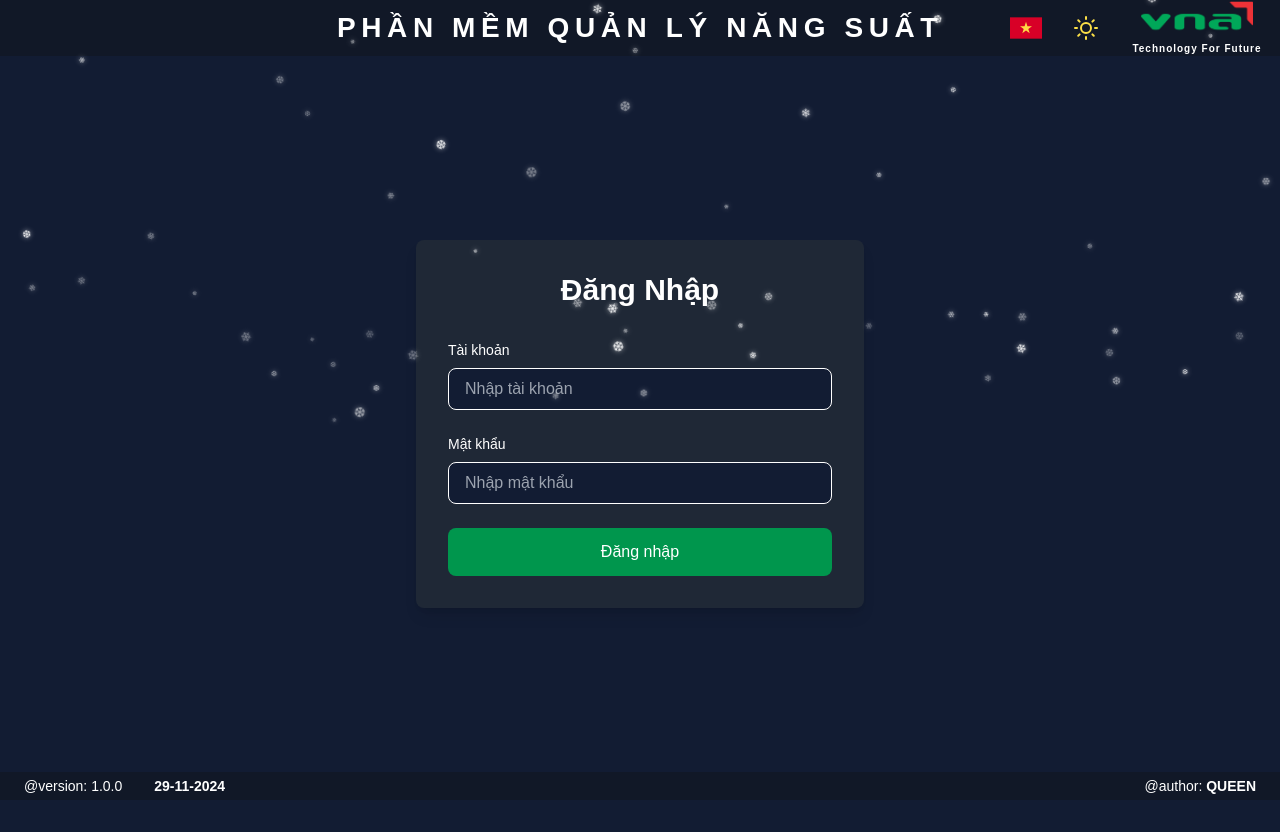
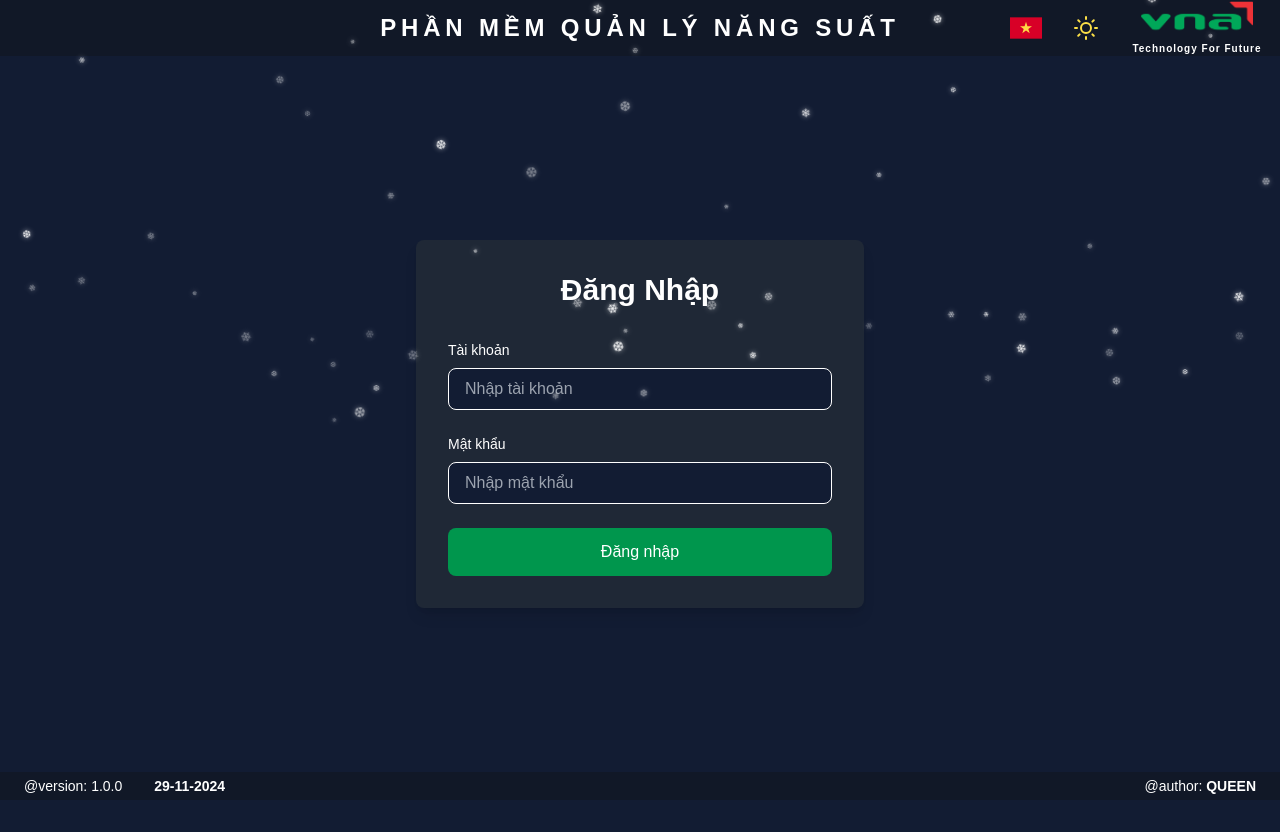
Before and after one commit to Queen103/black-menu, a Next.js app: page /login in a window 1280 px wide. Shown: the top 832 px of the page. Built offline with nearby package versions, Linux system fonts and the light colour scheme; no server answers.

Commit message:
sửa header

```diff
--- a/src/app/components/Header.tsx
+++ b/src/app/components/Header.tsx
@@ -19,7 +19,7 @@ const Header: React.FC<HeaderProps> = () => {
   return (
     <header className={`w-full h-[65px] text-white flex items-center px-0 top-0 left-0 transition-colors duration-200 relative
       ${isDark ? 'bg-gray-900' : 'bg-[#4a4a4a]'}`}>
-      <div className="absolute left-1/2 -translate-x-1/2 font-semibold text-[3.5vh] text-white text-center tracking-[0.2em]">
+      <div className="absolute left-1/2 -translate-x-1/2 font-semibold text-[3vh] text-white text-center tracking-[0.2em]">
         {language === 'en' ? 'PRODUCTIVITY MANAGEMENT SOFTWARE' : 'PHẦN MỀM QUẢN LÝ NĂNG SUẤT'}
       </div>
 
--- a/src/app/report/page.tsx
+++ b/src/app/report/page.tsx
@@ -163,7 +163,7 @@ const ReportPage = () => {
                                     </h2>
                                 </div>
 
-                                <div className={`py-0 flex flex-col items-center`}>
+                                <div className={`py-0 flex flex-col items-end `}>
                                     <span className="font-semibold text-center mb-2 py-3 text-3xl">
                                         {/* Hiển thị thởi gian hoặc thông báo chưa cài đặt */}
                                         {slot.time ? (
```
Also changed, not shown: 1 other file (tests, documents, lock files or other folders).
